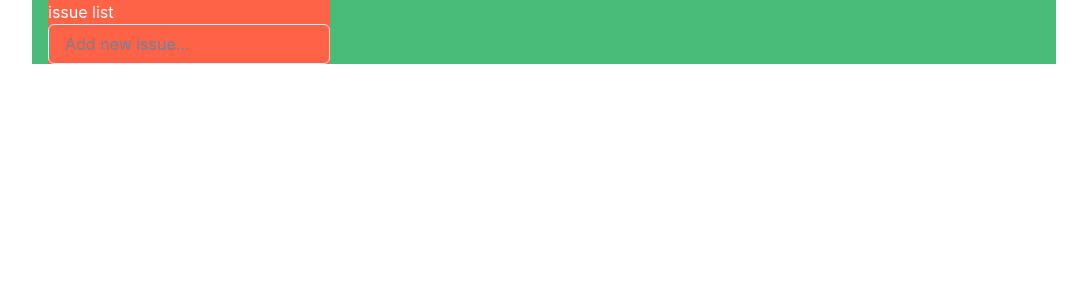
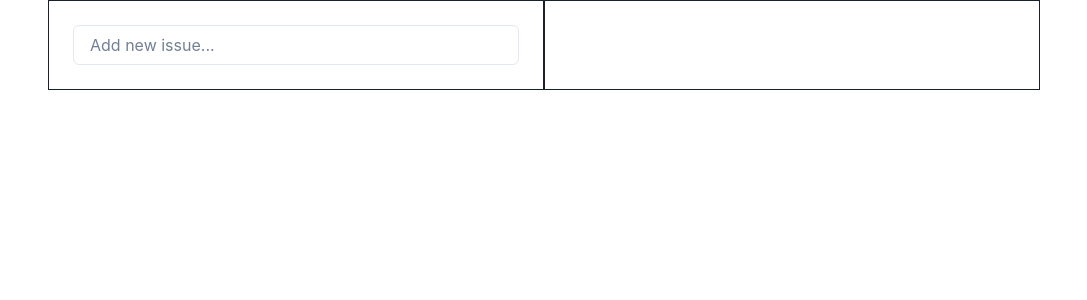
Before and after one commit to pwr3/decision-making-app, a React (Vite) app: page / in a window 1280 px wide. Shown: the top 300 px of the page, without its empty margins (96-1183 px from the left). Built offline with nearby package versions, Linux system fonts and the light colour scheme.

Commit message:
show options num bugfix

```diff
--- a/src/fake-server.js
+++ b/src/fake-server.js
@@ -57,7 +57,6 @@ const removeIssue = (id) => {
 /* OPTIONS */
 
 const fetchOptions = (issueId) => {
-  console.log(issueId)
   return getOptionsByIssueId(issueId).map((option) => {
     return { ...option, reasons_stata_data: [] };
   });
@@ -72,7 +71,7 @@ const getOptionsByIssueId = (issueId) => {
   if (allOptions === null) {
     return [];
   }
-  return allOptions.filter((option) => option.issue_id === issueId);
+  return allOptions.filter((option) => option.issue_id == issueId);
 };
 
 export const createOption = (payload) => {
--- a/src/view/IssuesPage.js
+++ b/src/view/IssuesPage.js
@@ -1,5 +1,5 @@
 import React, { useEffect, useState } from "react";
-import { Box, Spinner, Center, FormControl, Input } from "@chakra-ui/react";
+import {Box, Spinner, Center, FormControl, Input, LinkBox, LinkOverlay, Divider} from "@chakra-ui/react";
 import { useAppSelector } from '../hooks';
 import { useDispatch } from 'react-redux';
 import { createIssue, fetchIssues } from '../store/issuesSlice';
@@ -34,16 +34,18 @@ const IssuesList = ({issues}) => {
     return (
         <Box>
             {issues.map((issue) => (<IssueRow issue={issue} key={issue.id} />))}
-            issue list
         </Box>
     )
 }
 
 const IssueRow = ({issue}) => {
     return (
-        <Box>
-            {issue.id} {issue.title}
-        </Box>
+        <>
+        <LinkBox my={1} py={3} >
+            <LinkOverlay href='#'>{issue.title}</LinkOverlay> {issue.optionNum}
+        </LinkBox>
+        <Divider />
+        </>
     )
 }
 
@@ -53,7 +55,7 @@ const IssuesPage = () => {
 
     useEffect(() => {
         dispatch(fetchIssues());
-    }, [issues.currentIssue]);
+    }, []);
 
     return (
         <>
--- a/src/view/Layout.js
+++ b/src/view/Layout.js
@@ -1,6 +1,6 @@
 import React from "react";
 import { Outlet } from "react-router-dom";
-import { ChakraProvider, Container, Box, HStack } from "@chakra-ui/react";
+import { ChakraProvider, Container, Box, Flex } from "@chakra-ui/react";
 import IssuesPage from "./IssuesPage";
 
 
@@ -8,15 +8,15 @@ const Layout = () => {
     return(
         <ChakraProvider>
         <div>
-            <Container maxW='container.lg' bg='green.400'>
-                <HStack>
-                    <Box bg='tomato' color='white'>
+            <Container maxW='container.lg'>
+                <Flex>
+                    <Box w='50%' border='1px' p={6}>
                         <IssuesPage />
                     </Box>
-                    <Box bg='aliceblue' color='tomato'>
+                    <Box w='50%' border='1px' p={6}>
                         <Outlet />
                     </Box>
-                </HStack>
+                </Flex>
             </Container>
         </div>
         </ChakraProvider>
```
